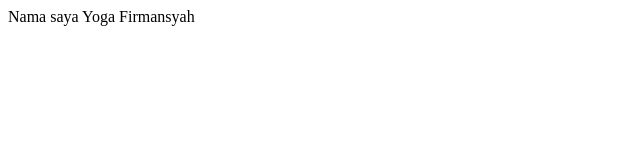
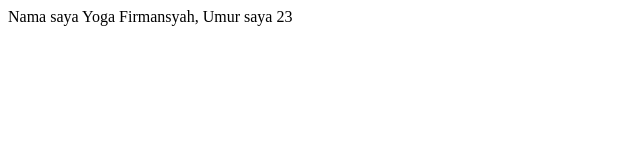
Before and after one commit to Yoga-Firmansyah/new-project-laravel, a plain HTML site: page index.html in a window 1280 px wide. Shown: the whole page, without its empty margins (0-640 px from the left). Drawn offline with Linux system fonts and the light colour scheme.

Commit message:
add umur

```diff
--- a/index.html
+++ b/index.html
@@ -5,6 +5,6 @@
     <title>Halo</title>
 </head>
 <body>
-    Nama saya Yoga Firmansyah
+    Nama saya Yoga Firmansyah, Umur saya 23
 </body>
 </html>
```
